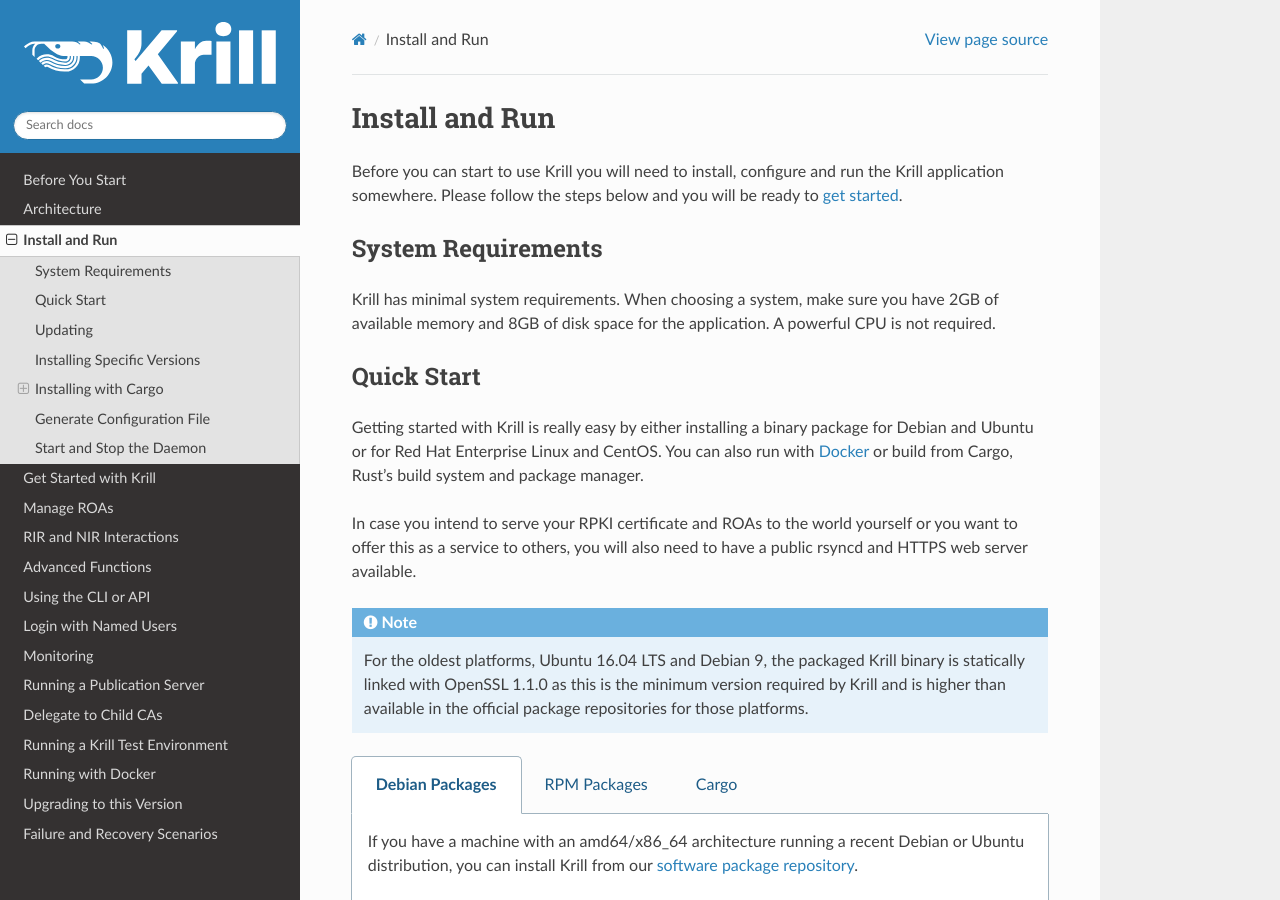
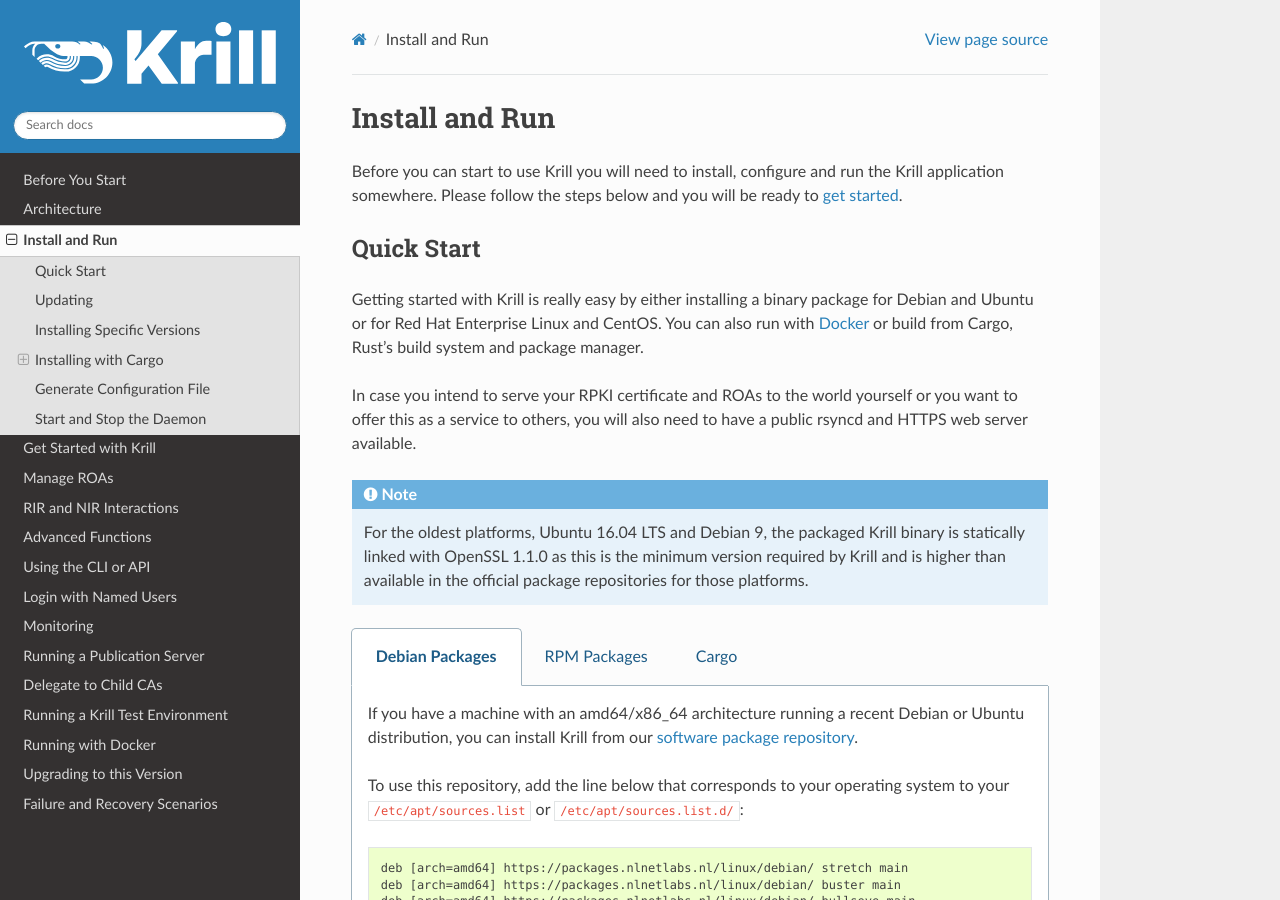
Before and after one commit to NLnetLabs/krill-manual, a Sphinx documentation site: the page built from source/install-and-run.rst, in a window 1280 px wide and 900 px high. Built offline with Sphinx 7.4.7 and the Read the Docs theme 2.0.0, drawn with Linux system fonts in a browser that asks for light colours; the version number could not be read and is left out.

Commit message:
Remove system reqs

```diff
--- a/source/install-and-run.rst
+++ b/source/install-and-run.rst
@@ -6,13 +6,6 @@
 Before you can start to use Krill you will need to install, configure and run
 the Krill application somewhere. Please follow the steps below and you will be
 ready to :ref:`get started<doc_krill_get_started>`.
-
-System Requirements
--------------------
-
-Krill has minimal system requirements. When choosing a system, make sure
-you have 2GB of available memory and 8GB of disk space for the application. A
-powerful CPU is not required.
 
 Quick Start
 -----------
```
